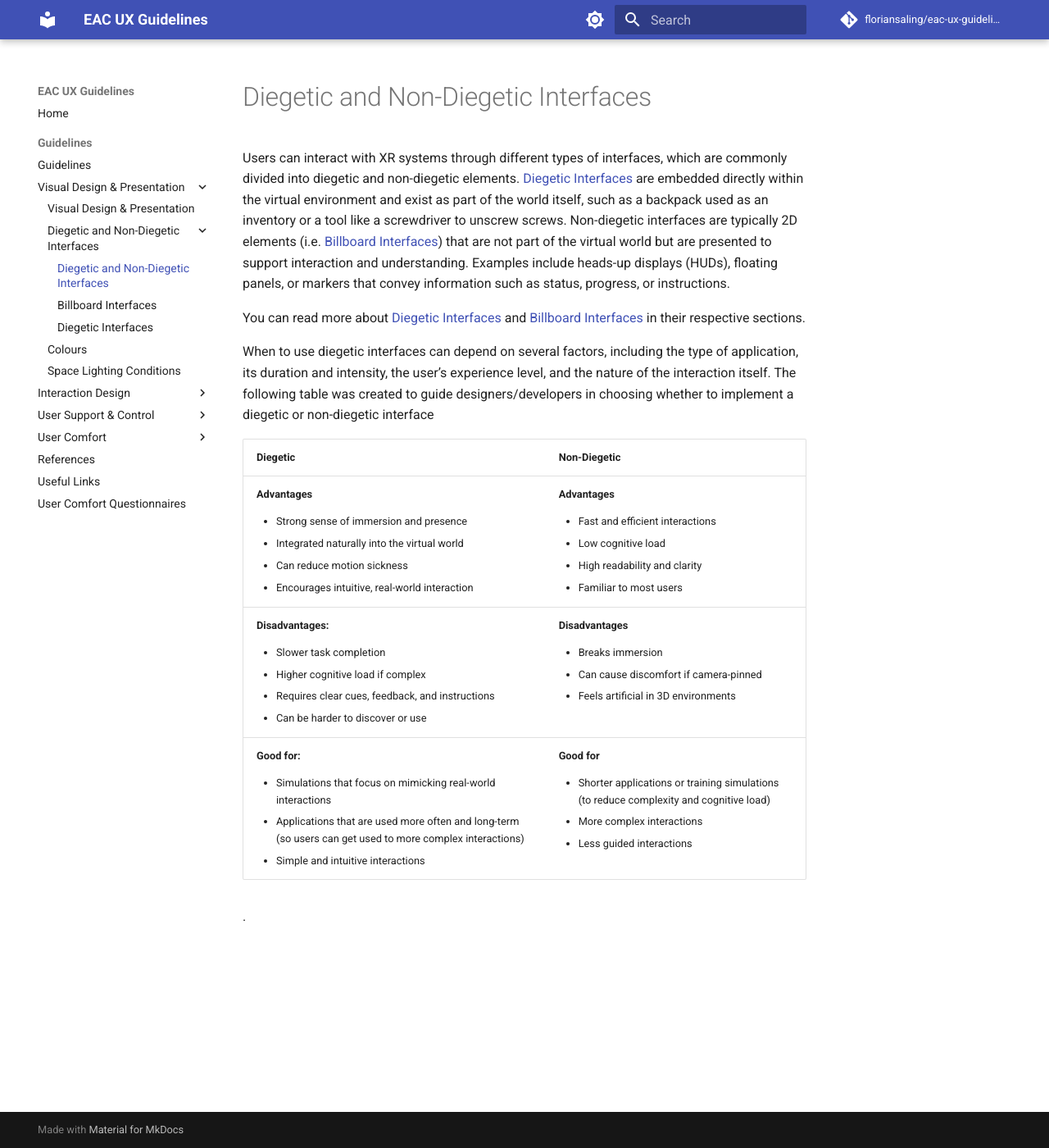
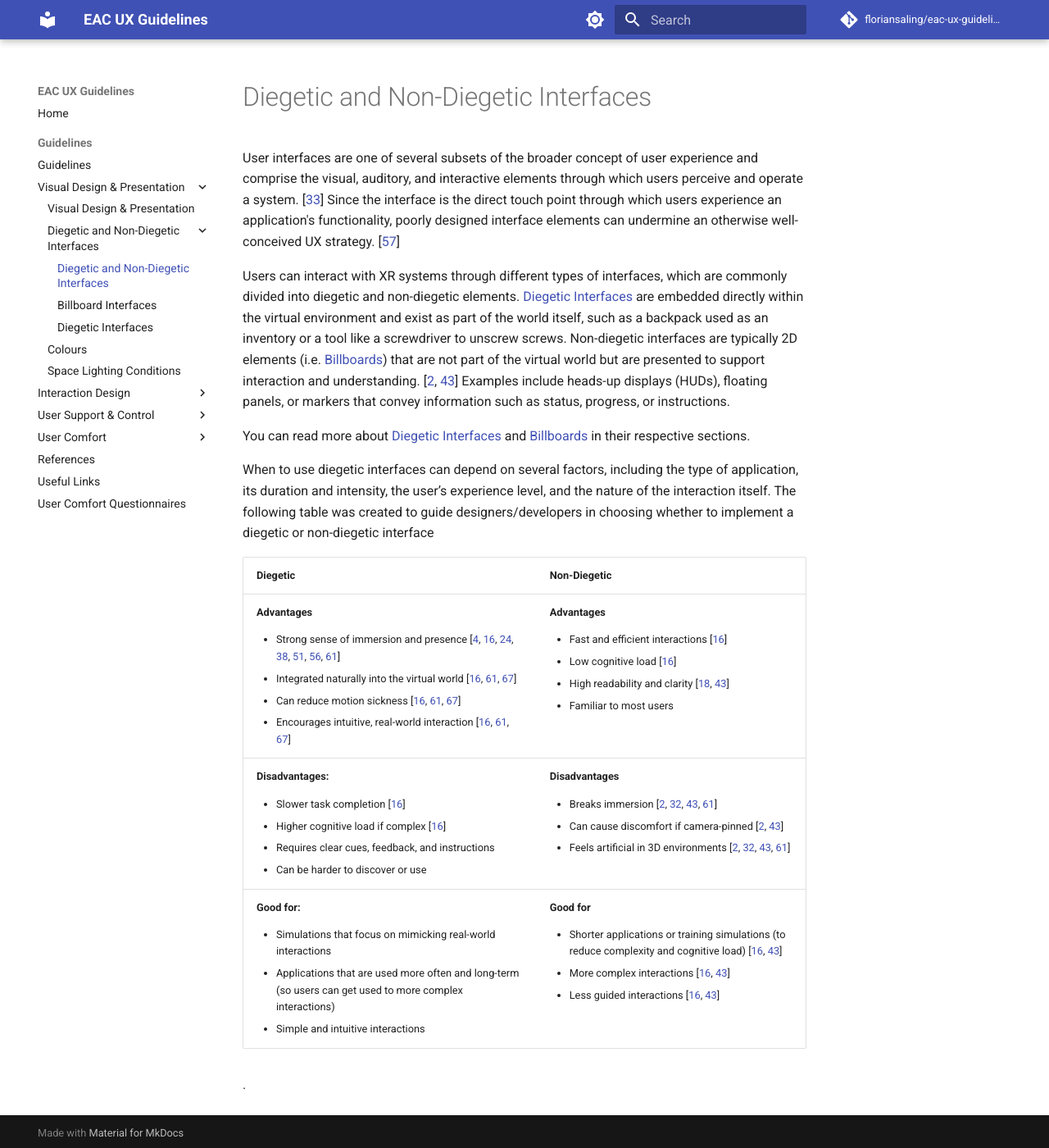
Before and after one commit to floriansaling/eac-ux-guidelines, an MkDocs documentation site: the page built from docs/Diegetic-and-Non-Diegetic-Interfaces.md, in a window 1280 px wide and 1400 px high. Shown: the whole window at 82% size. Built offline with MkDocs 1.6.1 and Material for MkDocs 9.7.7, drawn with Linux system fonts in a browser that asks for light colours; comment, search, counter and statistics services are not loaded.

Commit message:
Update Diegetic-and-Non-Diegetic-Interfaces.md
updated citations from paper

```diff
--- a/docs/Diegetic-and-Non-Diegetic-Interfaces.md
+++ b/docs/Diegetic-and-Non-Diegetic-Interfaces.md
@@ -1,6 +1,8 @@
-Users can interact with XR systems through different types of interfaces, which are commonly divided into diegetic and non-diegetic elements. [Diegetic Interfaces](Diegetic-Interfaces.md) are embedded directly within the virtual environment and exist as part of the world itself, such as a backpack used as an inventory or a tool like a screwdriver to unscrew screws. Non-diegetic interfaces are typically 2D elements (i.e. [Billboard Interfaces](Graphical-User-Interface.md)) that are not part of the virtual world but are presented to support interaction and understanding. Examples include heads-up displays (HUDs), floating panels, or markers that convey information such as status, progress, or instructions.
+User interfaces are one of several subsets of the broader concept of user experience and comprise the visual, auditory, and interactive elements through which users perceive and operate a system. \[[33](References.md#ref-33)\] Since the interface is the direct touch point through which users experience an application's functionality, poorly designed interface elements can undermine an otherwise well-conceived UX strategy. \[[57](References.md#ref-57)\]
 
-You can read more about [Diegetic Interfaces](Diegetic-Interfaces.md) and [Billboard Interfaces](Graphical-User-Interface.md) in their respective sections.
+Users can interact with XR systems through different types of interfaces, which are commonly divided into diegetic and non-diegetic elements. [Diegetic Interfaces](Diegetic-Interfaces.md) are embedded directly within the virtual environment and exist as part of the world itself, such as a backpack used as an inventory or a tool like a screwdriver to unscrew screws. Non-diegetic interfaces are typically 2D elements (i.e. [Billboards](Graphical-User-Interface.md)) that are not part of the virtual world but are presented to support interaction and understanding. \[[2](References.md#ref-2), [43](References.md#ref-43)\] Examples include heads-up displays (HUDs), floating panels, or markers that convey information such as status, progress, or instructions.
+
+You can read more about [Diegetic Interfaces](Diegetic-Interfaces.md) and [Billboards](Graphical-User-Interface.md) in their respective sections.
 
 When to use diegetic interfaces can depend on several factors, including the type of application, its duration and intensity, the user’s experience level, and the nature of the interaction itself. The following table was created to guide designers/developers in choosing whether to implement a diegetic or non-diegetic interface
 
@@ -13,18 +15,18 @@ When to use diegetic interfaces can depend on several factors, including the typ
 <td>
 <p><strong>Advantages</strong></p>
 <ul>
-<li>Strong sense of immersion and presence</li>
-<li>Integrated naturally into the virtual world</li>
-<li>Can reduce motion sickness</li>
-<li>Encourages intuitive, real-world interaction</li>
+<li>Strong sense of immersion and presence [<a href="References.md#ref-4">4</a>, <a href="References.md#ref-16">16</a>, <a href="References.md#ref-24">24</a>, <a href="References.md#ref-38">38</a>, <a href="References.md#ref-51">51</a>, <a href="References.md#ref-56">56</a>, <a href="References.md#ref-61">61</a>]</li>
+<li>Integrated naturally into the virtual world [<a href="References.md#ref-16">16</a>, <a href="References.md#ref-61">61</a>, <a href="References.md#ref-67">67</a>]</li>
+<li>Can reduce motion sickness [<a href="References.md#ref-16">16</a>, <a href="References.md#ref-61">61</a>, <a href="References.md#ref-67">67</a>]</li>
+<li>Encourages intuitive, real-world interaction [<a href="References.md#ref-16">16</a>, <a href="References.md#ref-61">61</a>, <a href="References.md#ref-67">67</a>]</li>
 </ul>
 </td>
 <td>
 <p><strong>Advantages</strong></p>
 <ul>
-<li>Fast and efficient interactions</li>
-<li>Low cognitive load</li>
-<li>High readability and clarity</li>
+<li>Fast and efficient interactions [<a href="References.md#ref-16">16</a>]</li>
+<li>Low cognitive load [<a href="References.md#ref-16">16</a>]</li>
+<li>High readability and clarity [<a href="References.md#ref-18">18</a>, <a href="References.md#ref-43">43</a>]</li>
 <li>Familiar to most users</li>
 </ul>
 </td>
@@ -33,8 +35,8 @@ When to use diegetic interfaces can depend on several factors, including the typ
 <td>
 <p><strong>Disadvantages:</strong></p>
 <ul>
-<li>Slower task completion</li>
-<li>Higher cognitive load if complex</li>
+<li>Slower task completion [<a href="References.md#ref-16">16</a>]</li>
+<li>Higher cognitive load if complex [<a href="References.md#ref-16">16</a>]</li>
 <li>Requires clear cues, feedback, and instructions</li>
 <li>Can be harder to discover or use</li>
 </ul>
@@ -42,9 +44,9 @@ When to use diegetic interfaces can depend on several factors, including the typ
 <td>
 <p><strong>Disadvantages</strong></p>
 <ul>
-<li>Breaks immersion</li>
-<li>Can cause discomfort if camera-pinned</li>
-<li>Feels artificial in 3D environments</li>
+<li>Breaks immersion [<a href="References.md#ref-2">2</a>, <a href="References.md#ref-32">32</a>, <a href="References.md#ref-43">43</a>, <a href="References.md#ref-61">61</a>]</li>
+<li>Can cause discomfort if camera-pinned [<a href="References.md#ref-2">2</a>, <a href="References.md#ref-43">43</a>]</li>
+<li>Feels artificial in 3D environments [<a href="References.md#ref-2">2</a>, <a href="References.md#ref-32">32</a>, <a href="References.md#ref-43">43</a>, <a href="References.md#ref-61">61</a>]</li>
 </ul>
 </td>
 </tr>
@@ -60,9 +62,9 @@ When to use diegetic interfaces can depend on several factors, including the typ
 <td>
 <p><strong>Good for</strong></p>
 <ul>
-<li>Shorter applications or training simulations (to reduce complexity and cognitive load)</li>
-<li>More complex interactions</li>
-<li>Less guided interactions</li>
+<li>Shorter applications or training simulations (to reduce complexity and cognitive load) [<a href="References.md#ref-16">16</a>, <a href="References.md#ref-43">43</a>]</li>
+<li>More complex interactions [<a href="References.md#ref-16">16</a>, <a href="References.md#ref-43">43</a>]</li>
+<li>Less guided interactions [<a href="References.md#ref-16">16</a>, <a href="References.md#ref-43">43</a>]</li>
 </ul>
 </td>
 </tr>
```
